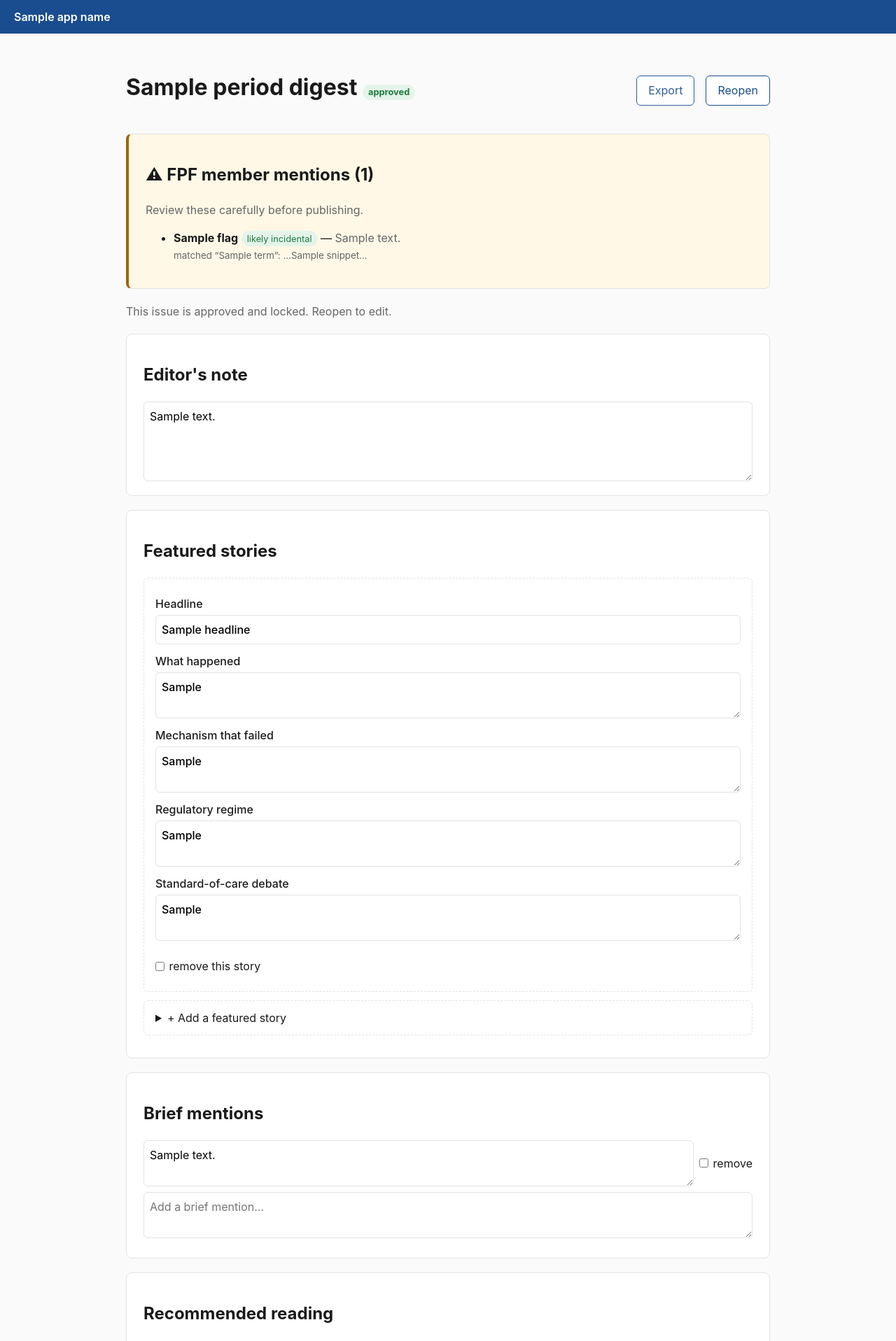
After one commit to agruen/ai-privacy-newsletter, a FastAPI app: template app/web/templates/newsletter_detail.html in a window 1280 px wide. The commit adds this page. Shown: the top 1917 px of the page at 70% size. Run offline with FastAPI, Linux system fonts and the light colour scheme; the template is opened without the code that fills it: most values are stand-ins (such as "Sample title", 1, 10 or a date in 2020); parts of the project's set-up code (start-up, migrations or seed data) failed here and were passed over.

Commit message:
Phase 6: editorial review UI + multi-format export
- Newsletters list + background 'Generate draft' for a chosen month
- Draft detail: inline-editable sections (editor note, featured stories with the
  four analysis fields, brief mentions, recommended reading, forward-look),
  add/remove rows, candidate-pool panel
- FPF member warning banner (confirmed / likely-incidental / unconfirmed)
- Approve to lock, reopen to edit
- Export page: Markdown / Rich HTML / Plain text with copy-to-clipboard +
  download endpoints (attachment per format)
- Tests cover view/edit/approve/export/download and featured-story removal

Co-Authored-By: Claude Opus 4.8 (1M context) <noreply@anthropic.com>

```diff
--- a/app/main.py
+++ b/app/main.py
@@ -21,6 +21,7 @@ from app.web import (
     routes_auth,
     routes_incidents,
     routes_members,
+    routes_newsletters,
     routes_sources,
     routes_taxonomy,
 )
@@ -71,3 +72,4 @@ app.include_router(routes_sources.router)
 app.include_router(routes_taxonomy.router)
 app.include_router(routes_incidents.router)
 app.include_router(routes_members.router)
+app.include_router(routes_newsletters.router)
--- a/app/web/static/style.css
+++ b/app/web/static/style.css
@@ -96,3 +96,13 @@ input[type=text], input[type=password], input[type=email], textarea, select {
 .checkbox { display: inline-flex; align-items: center; gap: 0.4rem; font-weight: 400; }
 .checkbox input { width: auto; margin: 0; }
 .pager { display: flex; gap: 0.75rem; margin: 1rem 0; }
+
+textarea { display: block; width: 100%; margin-top: 0.25rem; padding: 0.5rem;
+  border: 1px solid var(--border); border-radius: 6px; font: inherit; }
+textarea.copied { outline: 2px solid var(--ok); }
+
+.warn-banner { border-left: 4px solid var(--warn); background: #fff8e6; }
+.story { border: 1px dashed var(--border); border-radius: 6px; padding: 0.75rem 1rem; margin: 0.75rem 0; }
+.brief-row { display: flex; gap: 0.5rem; align-items: center; margin: 0.5rem 0; }
+.brief-row textarea, .brief-row input[type=text] { margin-top: 0; }
+.brief-row .checkbox { white-space: nowrap; }
--- a/app/web/templates/base.html
+++ b/app/web/templates/base.html
@@ -12,6 +12,7 @@
     {% if user %}
     <nav class="nav">
       <a href="/">Dashboard</a>
+      <a href="/newsletters">Newsletters</a>
       <a href="/incidents">Incidents</a>
       <a href="/sources">Sources</a>
       <a href="/taxonomy">Taxonomy</a>
--- /dev/null
+++ b/app/web/templates/newsletter_detail.html
@@ -0,0 +1,145 @@
+{% extends "base.html" %}
+{% block title %}{{ nl.period }} draft — {{ app_name }}{% endblock %}
+{% block content %}
+<div class="row-between">
+  <h1>{{ nl.period }} digest
+    <span class="badge badge-{{ 'ok' if nl.status == 'approved' else 'started' }}">{{ nl.status }}</span>
+  </h1>
+  <div class="nav">
+    <a class="btn secondary" href="/newsletters/{{ nl.id }}/export">Export</a>
+    {% if nl.status == 'approved' %}
+    <form method="post" action="/newsletters/{{ nl.id }}/reopen" class="inline">
+      <input type="hidden" name="csrf_token" value="{{ csrf_token }}">
+      <button class="btn secondary" type="submit">Reopen</button>
+    </form>
+    {% else %}
+    <form method="post" action="/newsletters/{{ nl.id }}/approve" class="inline"
+          onsubmit="return confirm('Approve and lock this issue?')">
+      <input type="hidden" name="csrf_token" value="{{ csrf_token }}">
+      <button class="btn" type="submit">Approve</button>
+    </form>
+    {% endif %}
+  </div>
+</div>
+{% if message %}<p class="success">{{ message }}</p>{% endif %}
+
+{% if flags %}
+<section class="card warn-banner">
+  <h2>⚠ FPF member mentions ({{ flags | length }})</h2>
+  <p class="muted">Review these carefully before publishing.</p>
+  <ul>
+    {% for f in flags %}
+    <li>
+      <strong>{{ f.member_name }}</strong>
+      {% if f.confirmed is none %}<span class="badge">unconfirmed</span>
+      {% elif f.confirmed %}<span class="badge badge-error">about this member</span>
+      {% else %}<span class="badge badge-ok">likely incidental</span>{% endif %}
+      — <span class="muted">{{ f.note }}</span><br>
+      <small class="muted">matched “{{ f.term }}”: …{{ f.snippet }}…</small>
+    </li>
+    {% endfor %}
+  </ul>
+</section>
+{% endif %}
+
+{% if nl.status == 'approved' %}
+<p class="muted">This issue is approved and locked. Reopen to edit.</p>
+{% endif %}
+
+<form method="post" action="/newsletters/{{ nl.id }}/edit">
+  <input type="hidden" name="csrf_token" value="{{ csrf_token }}">
+
+  <section class="card">
+    <h2>Editor's note</h2>
+    <textarea name="editor_note" rows="4">{{ content.editor_note }}</textarea>
+  </section>
+
+  <section class="card">
+    <h2>Featured stories</h2>
+    {% for f in content.featured %}
+    {% set i = loop.index0 %}
+    <div class="story">
+      <input type="hidden" name="featured-{{ i }}-incident_external_id" value="{{ f.incident_external_id }}">
+      <label>Headline <input type="text" name="featured-{{ i }}-headline" value="{{ f.headline }}"></label>
+      <label>What happened <textarea name="featured-{{ i }}-what_happened" rows="2">{{ f.what_happened }}</textarea></label>
+      <label>Mechanism that failed <textarea name="featured-{{ i }}-mechanism_failed" rows="2">{{ f.mechanism_failed }}</textarea></label>
+      <label>Regulatory regime <textarea name="featured-{{ i }}-regime_applies" rows="2">{{ f.regime_applies }}</textarea></label>
+      <label>Standard-of-care debate <textarea name="featured-{{ i }}-standard_of_care" rows="2">{{ f.standard_of_care }}</textarea></label>
+      <label class="checkbox"><input type="checkbox" name="featured-{{ i }}-remove"> remove this story</label>
+    </div>
+    {% endfor %}
+    {% set ni = content.featured | length %}
+    <details class="story">
+      <summary>+ Add a featured story</summary>
+      <input type="hidden" name="featured-{{ ni }}-incident_external_id" value="">
+      <label>Headline <input type="text" name="featured-{{ ni }}-headline"></label>
+      <label>What happened <textarea name="featured-{{ ni }}-what_happened" rows="2"></textarea></label>
+      <label>Mechanism that failed <textarea name="featured-{{ ni }}-mechanism_failed" rows="2"></textarea></label>
+      <label>Regulatory regime <textarea name="featured-{{ ni }}-regime_applies" rows="2"></textarea></label>
+      <label>Standard-of-care debate <textarea name="featured-{{ ni }}-standard_of_care" rows="2"></textarea></label>
+    </details>
+  </section>
+
+  <section class="card">
+    <h2>Brief mentions</h2>
+    {% for b in content.brief_mentions %}
+    {% set i = loop.index0 %}
+    <div class="brief-row">
+      <input type="hidden" name="brief-{{ i }}-incident_external_id" value="{{ b.incident_external_id }}">
+      <textarea name="brief-{{ i }}-summary" rows="2">{{ b.summary }}</textarea>
+      <label class="checkbox"><input type="checkbox" name="brief-{{ i }}-remove"> remove</label>
+    </div>
+    {% endfor %}
+    {% set nb = content.brief_mentions | length %}
+    <div class="brief-row">
+      <input type="hidden" name="brief-{{ nb }}-incident_external_id" value="">
+      <textarea name="brief-{{ nb }}-summary" rows="2" placeholder="Add a brief mention…"></textarea>
+    </div>
+  </section>
+
+  <section class="card">
+    <h2>Recommended reading</h2>
+    {% for r in content.recommended_reading %}
+    {% set i = loop.index0 %}
+    <div class="brief-row">
+      <input type="text" name="reading-{{ i }}-title" value="{{ r.title }}" placeholder="Title">
+      <input type="text" name="reading-{{ i }}-url" value="{{ r.url }}" placeholder="URL">
+      <input type="text" name="reading-{{ i }}-note" value="{{ r.note }}" placeholder="Note">
+      <label class="checkbox"><input type="checkbox" name="reading-{{ i }}-remove"> remove</label>
+    </div>
+    {% endfor %}
+    {% set nr = content.recommended_reading | length %}
+    <div class="brief-row">
+      <input type="text" name="reading-{{ nr }}-title" placeholder="Title">
+      <input type="text" name="reading-{{ nr }}-url" placeholder="URL">
+      <input type="text" name="reading-{{ nr }}-note" placeholder="Note">
+    </div>
+  </section>
+
+  <section class="card">
+    <h2>What to watch next month</h2>
+    <textarea name="forward_look" rows="4">{{ content.forward_look }}</textarea>
+  </section>
+
+  <button type="submit" class="btn">Save changes</button>
+</form>
+
+{% if pool %}
+<section class="card">
+  <h2>Candidate pool ({{ pool | length }})</h2>
+  <p class="muted">Other privacy incidents this month — pull one in by adding a story above.</p>
+  <table class="table">
+    <thead><tr><th>Date</th><th>Title</th><th>id</th></tr></thead>
+    <tbody>
+      {% for inc in pool %}
+      <tr>
+        <td>{{ inc.incident_date }}</td>
+        <td><a href="{{ inc.url }}" target="_blank" rel="noopener">{{ inc.title }}</a></td>
+        <td>{{ inc.external_id }}</td>
+      </tr>
+      {% endfor %}
+    </tbody>
+  </table>
+</section>
+{% endif %}
+{% endblock %}
```
Also changed, not shown: app/web/routes_newsletters.py (added, +266 -0 lines), app/web/templates/newsletter_export.html (added, +36 -0 lines), app/web/templates/newsletters.html (added, +38 -0 lines), tests/test_review.py (added, +113 -0 lines).
